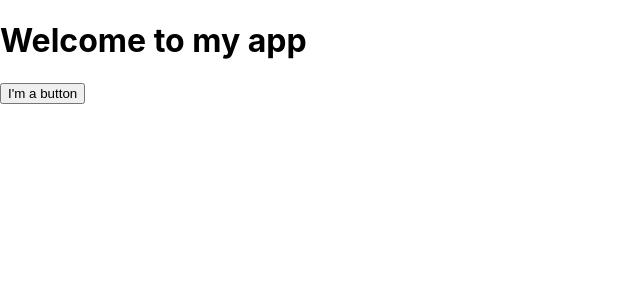
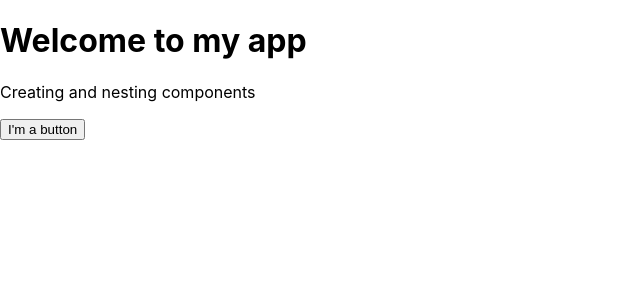
Before and after one commit to Takashi-Na/react-my-app, a React (Create React App) app: page / in a window 1280 px wide. Shown: the top 300 px of the page, without its empty margins (0-640 px from the left). Built offline with nearby package versions, Linux system fonts and the light colour scheme.

Commit message:
Add comment

```diff
--- a/src/App.js
+++ b/src/App.js
@@ -13,6 +13,8 @@ export default function MyApp() {
   return (
     <div>
       <h1>Welcome to my app</h1>
+
+      <p>Creating and nesting components</p>
       <MyButton />
     </div>
   );
```
